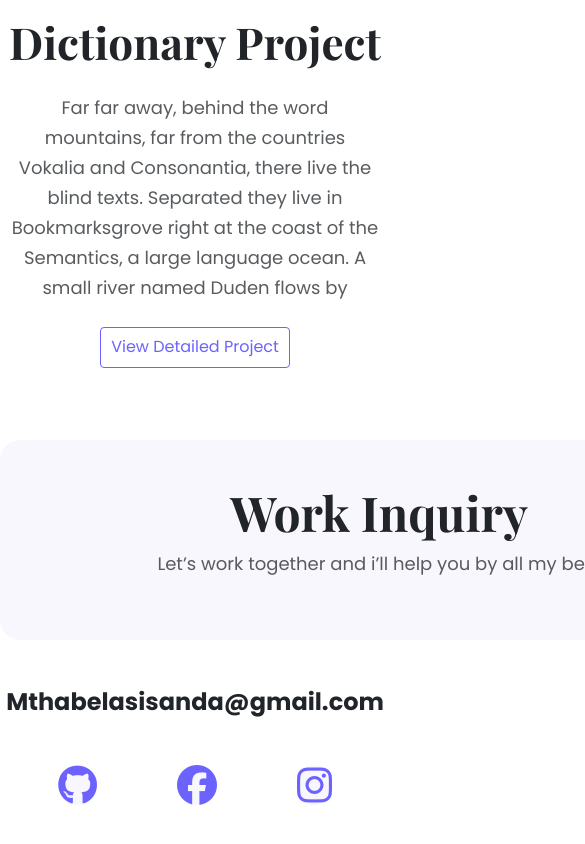
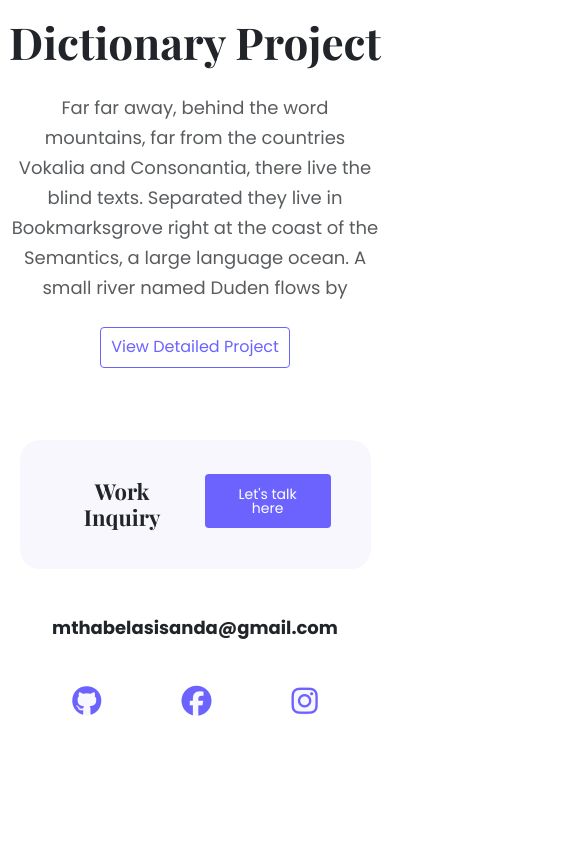
Before and after one commit to sisandamthabela/portfolio-project, a plain HTML site: page index.html in a window 390 px wide. Shown: the part 1391-2235 px from the top of the page, 585 px wide, since content can reach past the window. After the commit the page ends 2157 px from the top, so only its background shows below. Drawn offline with nearby package versions, Linux system fonts and the light colour scheme; a web font is replaced by a local one.

Commit message:
made the page responsive

```diff
--- a/index.html
+++ b/index.html
@@ -110,8 +110,8 @@
     <footer>
       <div class="inquiry text-center mt-5 mb-5 d-flex justify-content-evenly">
         <div>
-          <h2 class="mt-4">Work Inquiry</h2>
-          <p class="text-muted">
+          <h2>Work Inquiry</h2>
+          <p class="text-muted d-none d-lg-block">
             Let’s work together and i’ll help you by all my best
           </p>
         </div>
@@ -119,8 +119,7 @@
           <a href="#" class="btn btn-branding-outline">Let's talk here</a>
         </div>
       </div>
-
-      <h3 class="text-center">Mthabelasisanda@gmail.com</h3>
+      <h3 class="text-center">mthabelasisanda@gmail.com</h3>
 
       <div class="d-flex justify-content-center margin mt-5 mb-5">
         <div>
--- a/src/styles.css
+++ b/src/styles.css
@@ -94,6 +94,7 @@ img {
 }
 .inquiry h2 {
   font-size: 48px;
+  margin: 24px;
 }
 .inquiry a {
   color: white;
@@ -147,4 +148,32 @@ footer h3 {
   p {
     padding: 0 10px;
   }
+  .fa-github,
+  .fa-facebook,
+  .fa-instagram {
+    font-size: 30px;
+  }
+  footer h3 {
+    font-size: 18px;
+  }
+  .inquiry {
+    width: 90%;
+    height: auto;
+    padding: 20px 40px;
+    border-radius: 20px;
+    display: block;
+    margin: 0 auto;
+  }
+  .inquiry h2 {
+    font-size: 22px;
+    margin: 18px 0px;
+    margin-right: 20px;
+  }
+  .inquiry a {
+    font-size: 14px;
+    line-height: 14px;
+    padding: 12px 20px;
+    border-radius: 4px;
+    margin: 14px 0;
+  }
 }
```
